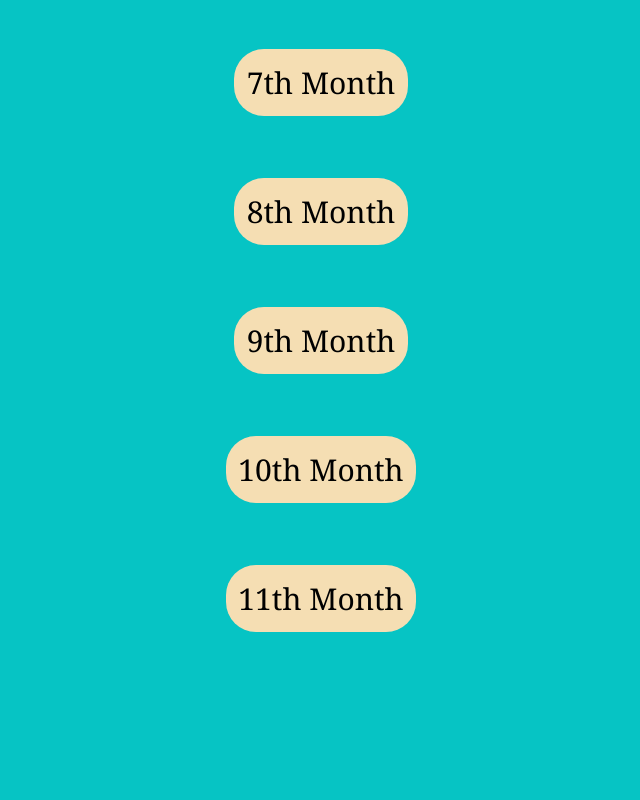
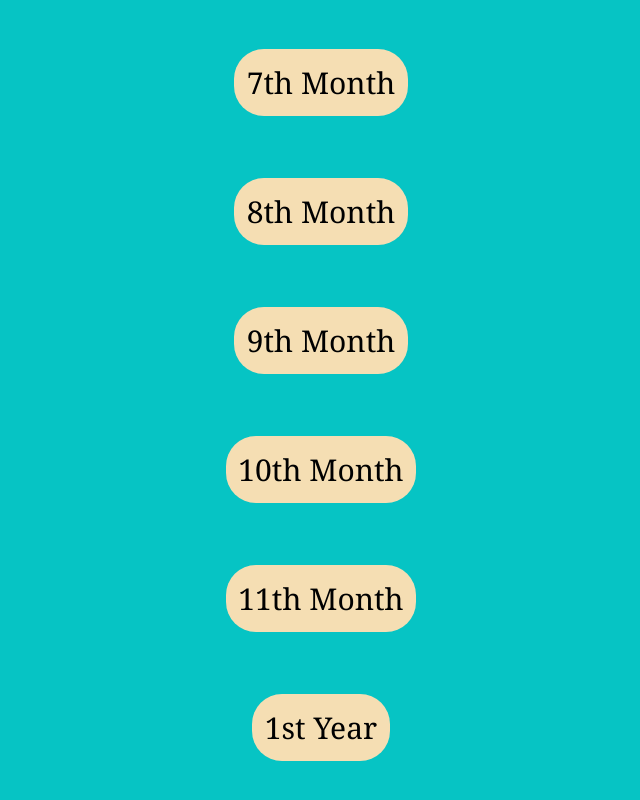
Before and after one commit to abisheksubedi16/GOLDEN-MONTHS, a plain HTML site: page main.html in a window 1280 px wide. Shown: the part 852-1652 px from the top of the page, without its empty margins (319-959 px from the left). Before the commit the page ends 1567 px from the top, so only its background shows below. Drawn offline with Linux system fonts and the light colour scheme.

Commit message:
Update main.html

```diff
--- a/main.html
+++ b/main.html
@@ -24,6 +24,7 @@
         <a href="month/10thjan.html">9th Month</a><br><br><br><br><br>
  <a href="month/10thfeb.html">10th Month</a><br><br><br><br><br>
  <a href="month/10thmar.html">11th Month</a><br><br><br><br><br>
+        <a href="month/10thapr.html">1st Year</a><br><br><br><br><br>
     </center>
 </body>
 
```
